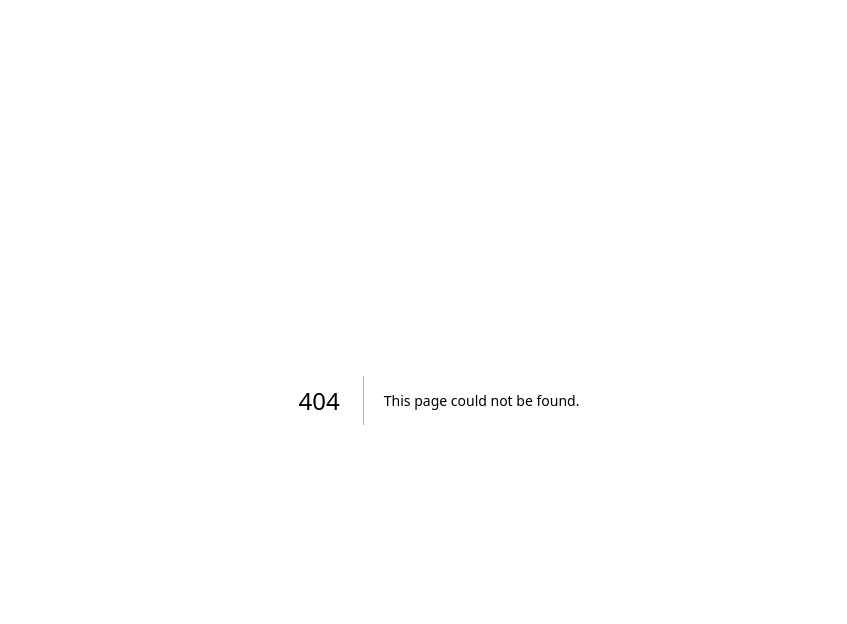
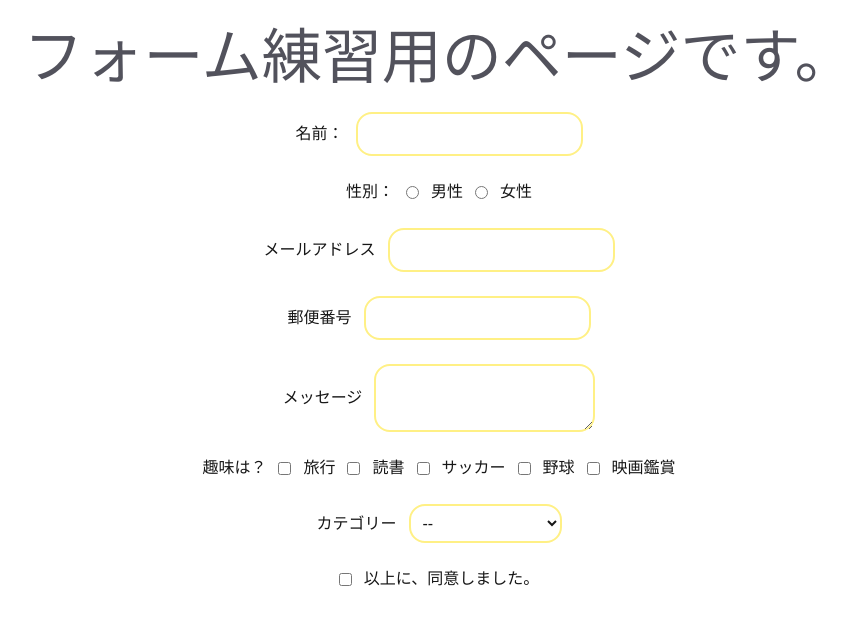
Before and after one commit to STHEXA/corporate-site-0713, a Next.js app: page /form-practice in a window 1280 px wide. Before the commit this address had no page. Shown: the top 624 px of the page, without its empty margins (201-1048 px from the left). Built offline with nearby package versions, Linux system fonts and the light colour scheme.

Commit message:
フォーム課題を追加

```diff
--- /dev/null
+++ b/src/app/form-practice/page.tsx
@@ -0,0 +1,97 @@
+export default function FormPracticePage() {
+  return (
+    <div className="p-7">
+      <h2 className="text-6xl text-zinc-600 text-center mb-6">
+        フォーム練習用のページです。
+      </h2>
+      <div>
+        <form className="flex flex-col items-center justify-center gap-6">
+          <div className="flex items-center gap-3">
+            <label htmlFor="name">名前：</label>
+            <input
+              className="border-yellow-200 rounded-2xl border-2 p-2"
+              type="text"
+              id="name"
+            />
+          </div>
+          <div className="flex items-center gap-3">
+            <p>性別：</p>
+            <input
+              className="border-yellow-200 rounded-2xl border-2 p-2"
+              type="radio"
+              id="male"
+              name="gender"
+              value="male"
+            />
+            <label htmlFor="male">男性</label>
+            <input
+              className="border-yellow-200 rounded-2xl border-2 p-2"
+              type="radio"
+              id="female"
+              name="gender"
+              value="female"
+            />
+            <label htmlFor="female">女性</label>
+          </div>
+          <div className="flex items-center gap-3">
+            <label htmlFor="email">メールアドレス</label>
+            <input
+              className="border-yellow-200 rounded-2xl border-2 p-2"
+              type="email"
+              id="email"
+            />
+          </div>
+          <div className="flex items-center gap-3">
+            <label htmlFor="portal">郵便番号</label>
+            <input
+              className="border-yellow-200 rounded-2xl border-2 p-2"
+              type="text"
+              id="portal"
+            />
+          </div>
+          <div className="flex items-center gap-3">
+            <label htmlFor="message">メッセージ</label>
+            <textarea
+              name=""
+              id="message"
+              className="border-yellow-200 rounded-2xl border-2 p-2"
+            />
+          </div>
+          <div className="flex items-center gap-3">
+            <p>趣味は？</p>
+            <input type="checkbox" name="hobbies" id="travel" />
+            <label htmlFor="travel">旅行</label>
+            <input type="checkbox" name="hobbies" id="reading" />
+            <label htmlFor="reading">読書</label>
+            <input type="checkbox" name="hobbies" id="soccer" />
+            <label htmlFor="soccer">サッカー</label>
+            <input type="checkbox" name="hobbies" id="baseball" />
+            <label htmlFor="baseball">野球</label>
+            <input type="checkbox" name="hobbies" id="movie" />
+            <label htmlFor="movie">映画鑑賞</label>
+          </div>
+          <div className="flex items-center gap-3">
+            <label htmlFor="category">カテゴリー</label>
+            <select
+              name="category"
+              id="category"
+              defaultValue=""
+              className="border-yellow-200 rounded-2xl border-2 p-2"
+            >
+              <option value="" disabled>
+                --
+              </option>
+              <option value="bug">バグ報告</option>
+              <option value="feedback">フィードバック</option>
+              <option value="other">その他</option>
+            </select>
+          </div>
+          <div className="flex items-center gap-3">
+            <input type="checkbox" name="agree" id="agree" />
+            <label htmlFor="agree">以上に、同意しました。</label>
+          </div>
+        </form>
+      </div>
+    </div>
+  );
+}
--- a/src/components/Hero.tsx
+++ b/src/components/Hero.tsx
@@ -17,6 +17,12 @@ export default function Hero() {
         >
           お問い合わせはこちら
         </a>
+        <a
+          href="/form-practice"
+          className="inline-block rounded bg-blue-600 px-6 py-3 text-white hover:bg-blue-700 transition"
+        >
+          課題①はこちら
+        </a>
       </div>
     </section>
   );
--- /dev/null
+++ b/src/schemas/formPracticeSchema.ts
@@ -0,0 +1,17 @@
+import { z } from "zod";
+
+export const formPracticeSchema = z.object({
+  name: z.string().min(1, "名前は必須項目です"),
+  email: z.email().min(1, "メールアドレスは必須項目です"),
+  portal: z
+    .string()
+    .length(7, "7桁で入力してください")
+    .regex(/^[0-9]+$/, "数字のみ入力してください"),
+  message: z.string().max(20, "メッセージは20文字以下です"),
+  gender: z.enum(["male", "female"], "性別を選択してください"),
+  agree: z.literal(true, "同意が必要です"),
+  category: z.enum(["bug", "feedback", "other"], "カテゴリを選択してください"),
+  hobbies: z.array(z.string().min(1, "ひとつ以上を選択してください。")),
+});
+
+export type FormPracticeData = z.infer<typeof formPracticeSchema>;
```
